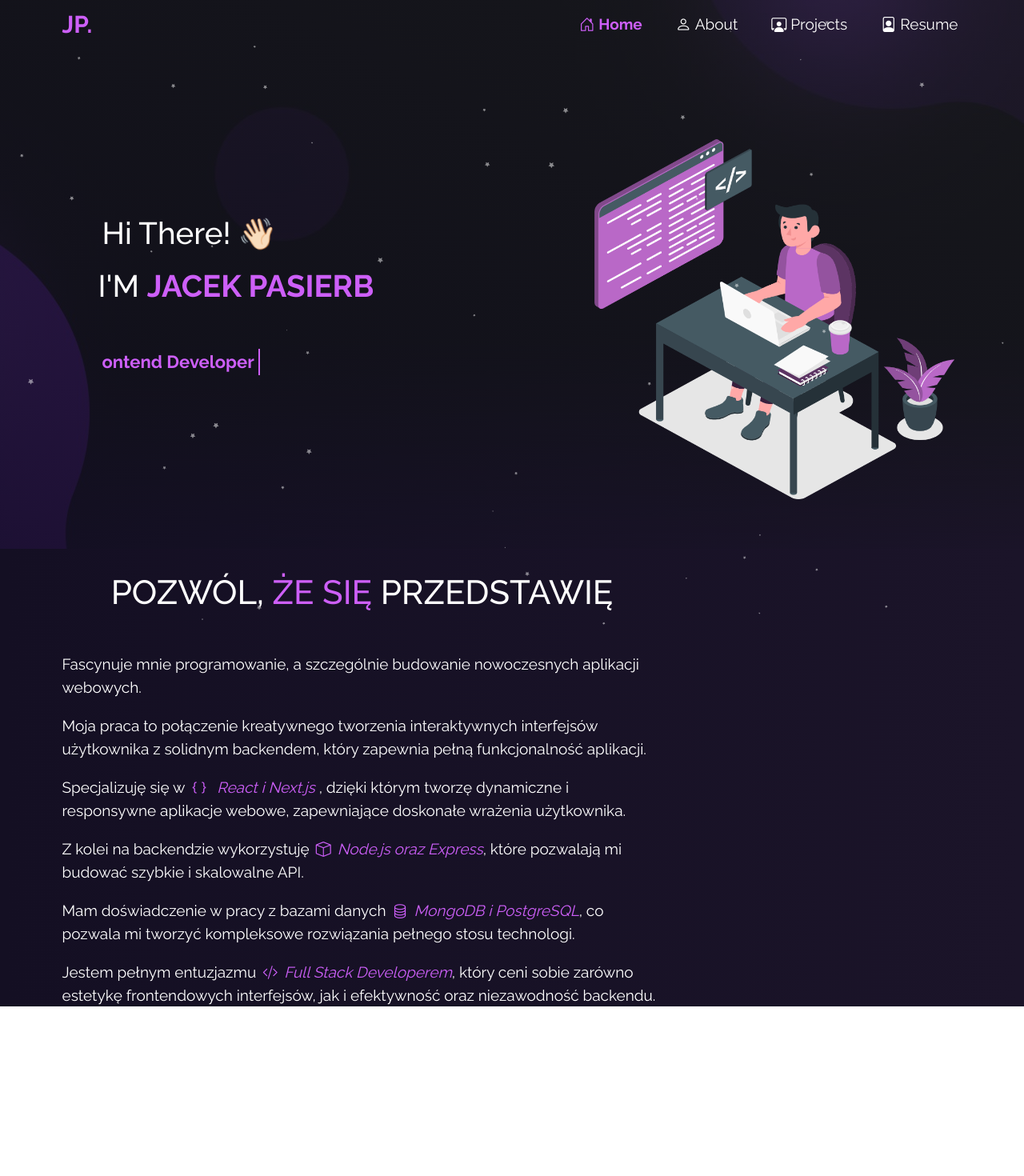
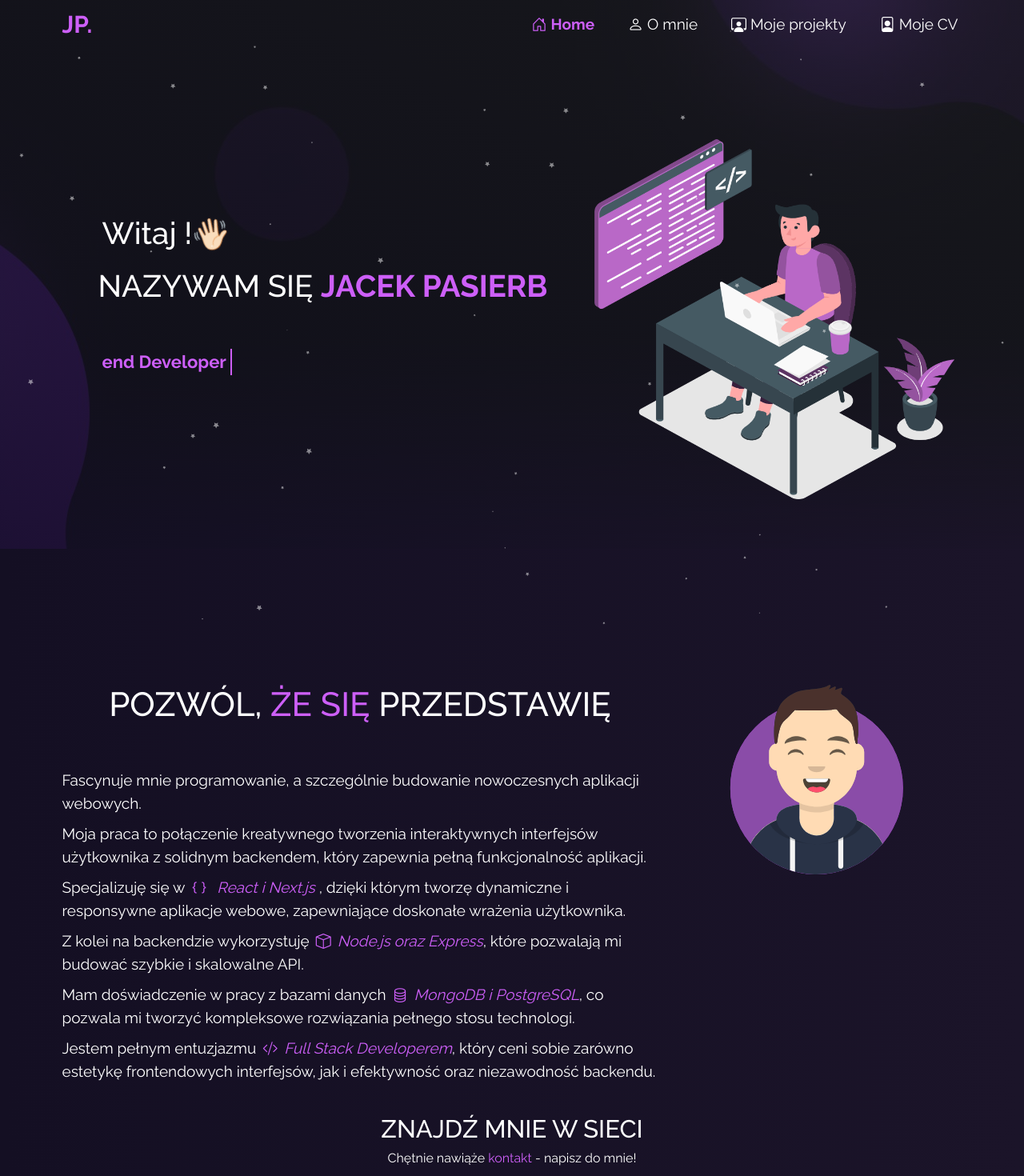
Before and after one commit to JacekPasierb/portfolio-next, a Next.js app: page / in a window 1280 px wide. Shown: the top 1470 px of the page at 80% size. Before the commit the page ends 1258 px from the top, so only its background shows below. Built offline with nearby package versions, Linux system fonts and the light colour scheme.

Commit message:
Feature/Home - section about to created description and create structure with use MobileFirst and set style css

```diff
--- a/src/app/globals.css
+++ b/src/app/globals.css
@@ -37,6 +37,10 @@ body {
   color: #ffffff !important;
   scrollbar-color: #cd5ff8 #181a27;
   scrollbar-width: thin;
+}
+
+ul {
+  list-style: none;
 }
 
 /* Nawigacja */
@@ -251,10 +255,8 @@ body {
 }
 
 .home-about-section {
-  height: 500px;
-
-  padding-bottom: 30px;
-  padding-top: 30px;
+  padding-bottom: 70px;
+  padding-top: 70px;
 }
 
 .home-about-section h2 {
@@ -264,12 +266,22 @@ body {
 }
 
 .home-about-description {
- margin-top: 50px;
+  padding-top: 100px;
+  margin-bottom: 20px;
 }
 
-.home-about-description p {
-font-size: 1.9rem;
-margin-bottom: 20px;
+.home-about-body {
+  padding-top: 50px;
+  font-size: 1.9rem;
+  margin-bottom: 20px;
+}
+
+.myAvatar {
+  padding-block: 100px;
+}
+
+.home-about-social h2 {
+  font-size: 3.1rem;
 }
 
 @media (max-width: 767px) {
--- a/src/app/page.tsx
+++ b/src/app/page.tsx
@@ -10,13 +10,14 @@ export default function Home() {
           <div className="row">
             <div className="home-header col-12 col-md-7">
               <h2 className="heading py-4">
-                Hi There!{" "}
+                Witaj !
                 <span className="wave" role="img" aria-labelledby="wave">
                   👋🏻
                 </span>
               </h2>
               <h1 className="heading-name">
-                I'm <strong className="text-highlight">Jacek Pasierb</strong>
+                Nazywam się{" "}
+                <strong className="text-highlight">Jacek Pasierb</strong>
               </h1>
 
               <TypewriterEffect />
@@ -35,13 +36,13 @@ export default function Home() {
       </section>
       <section className="home-about-section">
         <div className="container">
-          <div>
-            <div className=" col-md-8">
+          <div className="row">
+            <div className=" home-about-description col-md-8">
               <h2>
                 Pozwól, <span className="text-highlight"> że się </span>
                 przedstawię
               </h2>
-              <div className="home-about-description">
+              <div className="home-about-body">
                 <p>
                   Fascynuje mnie programowanie, a szczególnie budowanie
                   nowoczesnych aplikacji webowych.
@@ -108,9 +109,25 @@ export default function Home() {
                 </p>
               </div>
             </div>
-            <div className="myAvatar col-md-4"></div>
+            <div className="myAvatar col-md-4 text-center">
+              <Image src="/avatar.svg" width={217} height={237} alt="avatar" />
+            </div>
           </div>
-          <div className="social"></div>
+          <div className="row ">
+            <div className="home-about-social text-center">
+              <h2>Znajdź mnie w sieci</h2>
+              <p>
+                Chętnie nawiąże <span className="text-highlight">kontakt</span>{" "}
+                - napisz do mnie!
+              </p>
+              <ul>
+                <li></li>
+                <li></li>
+                <li></li>
+                <li></li>
+              </ul>
+            </div>
+          </div>
         </div>
       </section>
     </main>
--- a/src/app/ui/NavLinks.tsx
+++ b/src/app/ui/NavLinks.tsx
@@ -7,17 +7,17 @@ import React from "react";
 const links = [
   {name: "Home", href: "/", icon: <i className="bi bi-house-door"></i>},
   {
-    name: "About",
+    name: "O mnie",
     href: "/about",
     icon: <i className="bi bi-person"></i>,
   },
   {
-    name: "Projects",
+    name: "Moje projekty",
     href: "/projects",
     icon: <i className="bi bi-person-workspace"></i>,
   },
   {
-    name: "Resume",
+    name: "Moje CV",
     href: "/resume",
     icon: <i className="bi bi-file-person"></i>,
   },
```
Also changed, not shown: public/avatar.svg (added).
